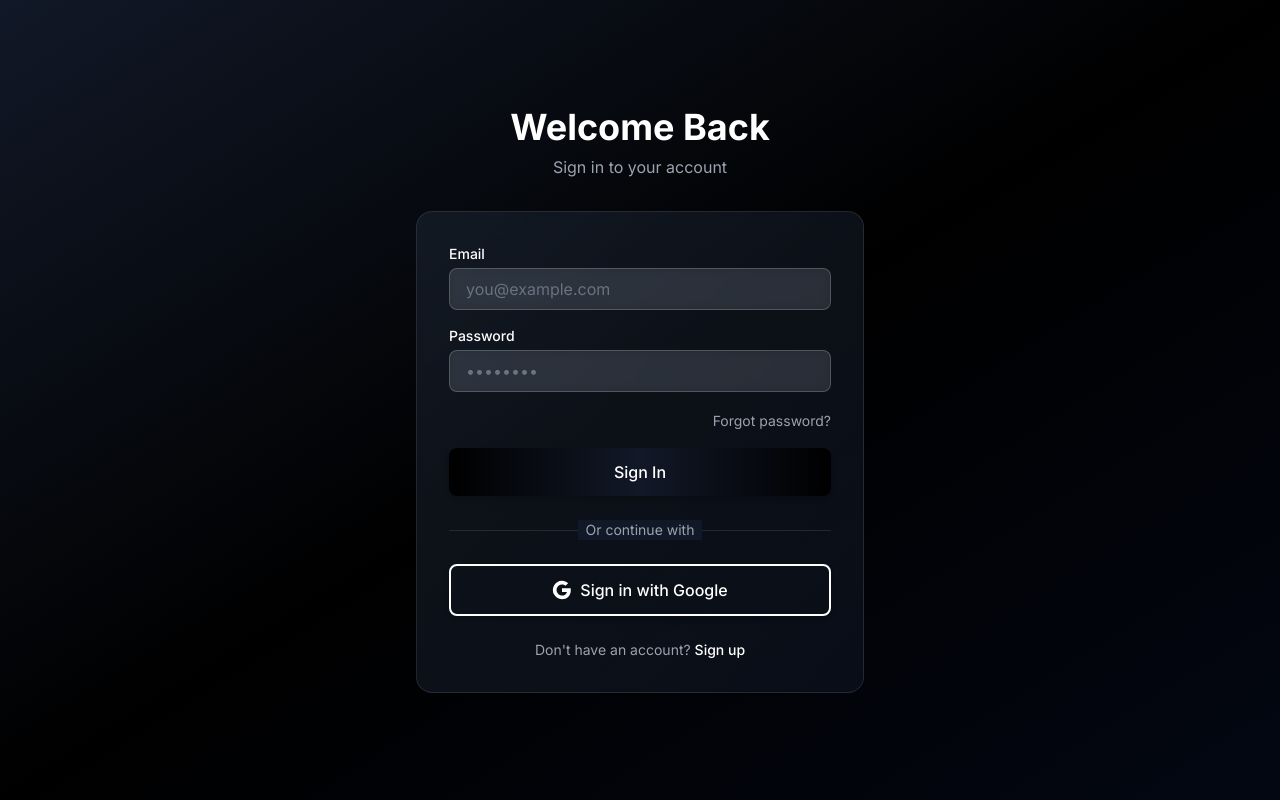
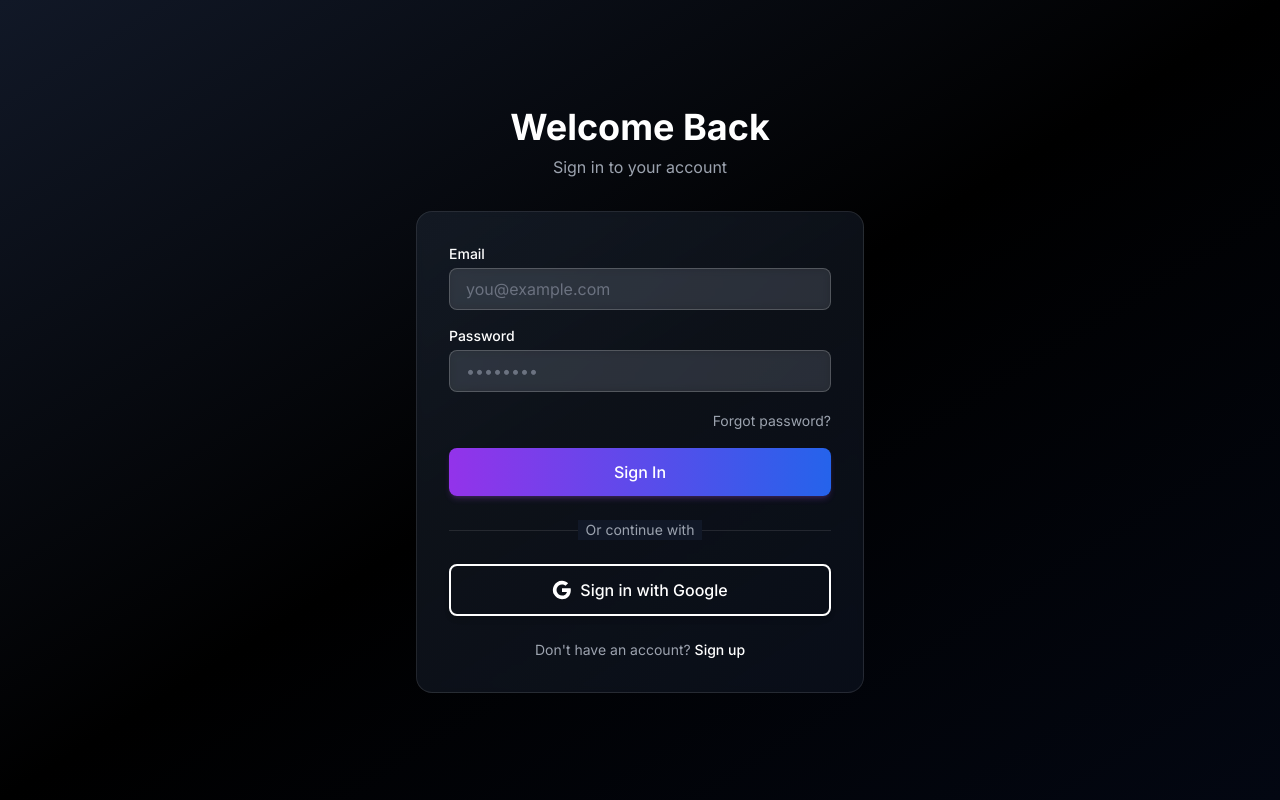
Before and after one commit to Innie0/realestate-saas2, a Next.js app: page /auth/login in a window 1280 px wide. Built offline with nearby package versions, Linux system fonts and the light colour scheme; no server answers; what @supabase/auth-helpers-nextjs would draw is missing.

Commit message:
Update primary button to use purple gradient
Co-authored-by: Cursor <cursoragent@cursor.com>

```diff
--- a/components/ui/Button.tsx
+++ b/components/ui/Button.tsx
@@ -34,7 +34,7 @@ export default function Button({
 
   // Variant styles - different colors for different button types with gradients
   const variants = {
-    primary: 'bg-gradient-to-r from-black via-gray-900 to-black text-white hover:from-gray-900 hover:via-gray-800 hover:to-gray-900 focus:ring-gray-400',
+    primary: 'bg-gradient-to-r from-purple-600 to-blue-600 text-white hover:from-purple-500 hover:to-blue-500 focus:ring-purple-500 shadow-lg shadow-purple-500/20',
     secondary: 'bg-gradient-to-r from-gray-600 to-gray-700 text-white hover:from-gray-700 hover:to-gray-800 focus:ring-gray-500',
     outline: 'border-2 border-white text-white hover:bg-white/10 focus:ring-gray-400',
     'outline-light': 'border-2 border-white text-white hover:bg-white hover:text-black focus:ring-gray-400',
```
